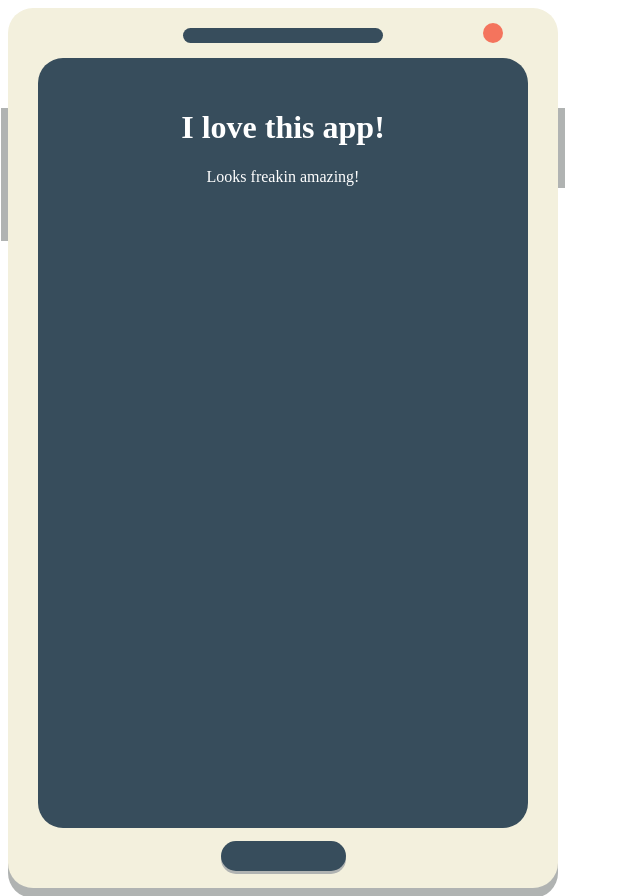
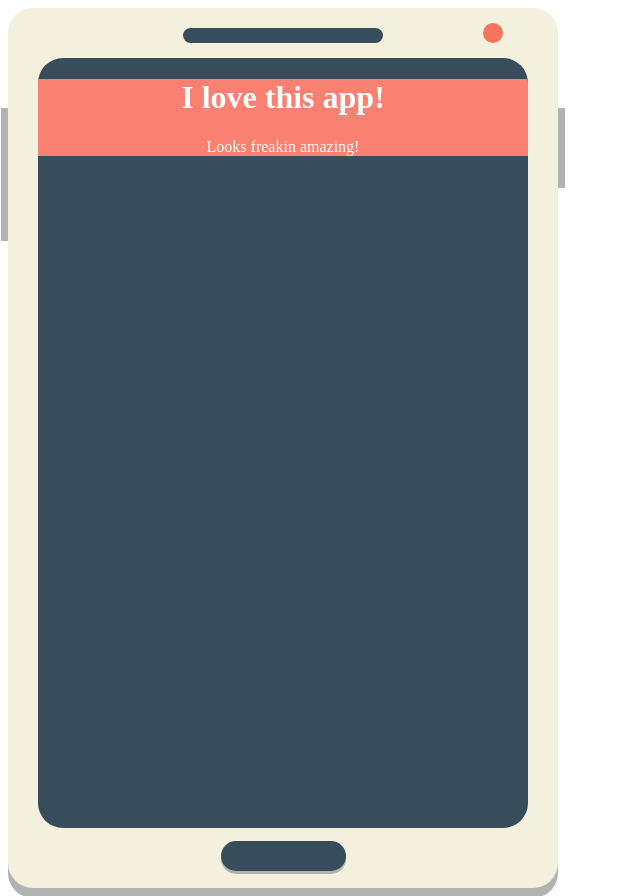
Before and after one commit to turutupa/react-smartphone, a React (Create React App) app: page / in a window 1280 px wide. Shown: the whole page, without its empty margins (0-640 px from the left). Built offline with nearby package versions, Linux system fonts and the light colour scheme.

Commit message:
fixed lockscreen hours

```diff
--- a/src/components/Lockscreen.tsx
+++ b/src/components/Lockscreen.tsx
@@ -33,9 +33,15 @@ const Clock = styled.div`
 
 function getTime(): string {
   const d = new Date();
-  const hours = d.getHours();
-  const minutes = d.getMinutes();
+  let hours = String(d.getHours());
+  let minutes = String(d.getMinutes());
   let seconds = String(d.getSeconds());
+  if (hours.length < 2) {
+    hours = '0' + hours;
+  }
+  if (minutes.length < 2) {
+    minutes = '0' + minutes;
+  }
   if (seconds.length < 2) {
     seconds = '0' + seconds;
   }
--- a/src/components/Phone.tsx
+++ b/src/components/Phone.tsx
@@ -7,7 +7,7 @@ import {
   HomeButtonProps,
   CameraProps,
   VolumeProps,
-  LockButtonProps,
+  ContentProps,
 } from './interfaces';
 
 import {
@@ -66,6 +66,7 @@ const Screen = styled.div`
   left: 30px;
   top: 50px;
   border-radius: 25px;
+  overflow: hidden;
 `;
 
 const HomeButton = styled.div`
@@ -136,6 +137,11 @@ const LockButton = styled.div`
 `;
 
 const Content = styled.div`
+  height: ${(props: ContentProps) =>
+    props.height ? `calc(${props.height} - 110px)` : phoneHeight + 'px'};
+  width: ${(props: ContentProps) =>
+    props.width ? `calc(${props.width} - 60px)` : phoneWidth + 'px'};
+  border-radius: 25px;
   z-index: -1;
 `;
 
@@ -202,7 +208,9 @@ export default function Phone(props: Props) {
 
       <Screen color={screenColor} height={height} width={width}>
         <Lockscreen status={lockscreen} />
-        <Content>{component}</Content>
+        <Content height={height} width={width}>
+          {component}
+        </Content>
       </Screen>
       <HomeButton color={detailsColor} shadowColor={detailsColor} />
     </Container>
--- a/src/index.tsx
+++ b/src/index.tsx
@@ -6,7 +6,13 @@ import reportWebVitals from './reportWebVitals';
 ReactDOM.render(
   <React.StrictMode>
     <Smartphone height='880px' width='550px'>
-      <div style={{ textAlign: 'center', paddingTop: '30px', color: 'white' }}>
+      <div
+        style={{
+          textAlign: 'center',
+          color: 'white',
+          backgroundColor: 'salmon',
+        }}
+      >
         <h1>I love this app!</h1>
         <p>Looks freakin amazing!</p>
       </div>
--- a/tsconfig.json
+++ b/tsconfig.json
@@ -26,7 +26,7 @@
     "noImplicitThis": true,
     "noImplicitAny": true,
     "strictNullChecks": true,
-    "noEmit": true
+    "noEmit": false
   },
   "noEmit": false
 }
```
Also changed, not shown: src/components/interfaces.tsx (+7 -0 lines), 9 other files (tests, documents, lock files or other folders).
